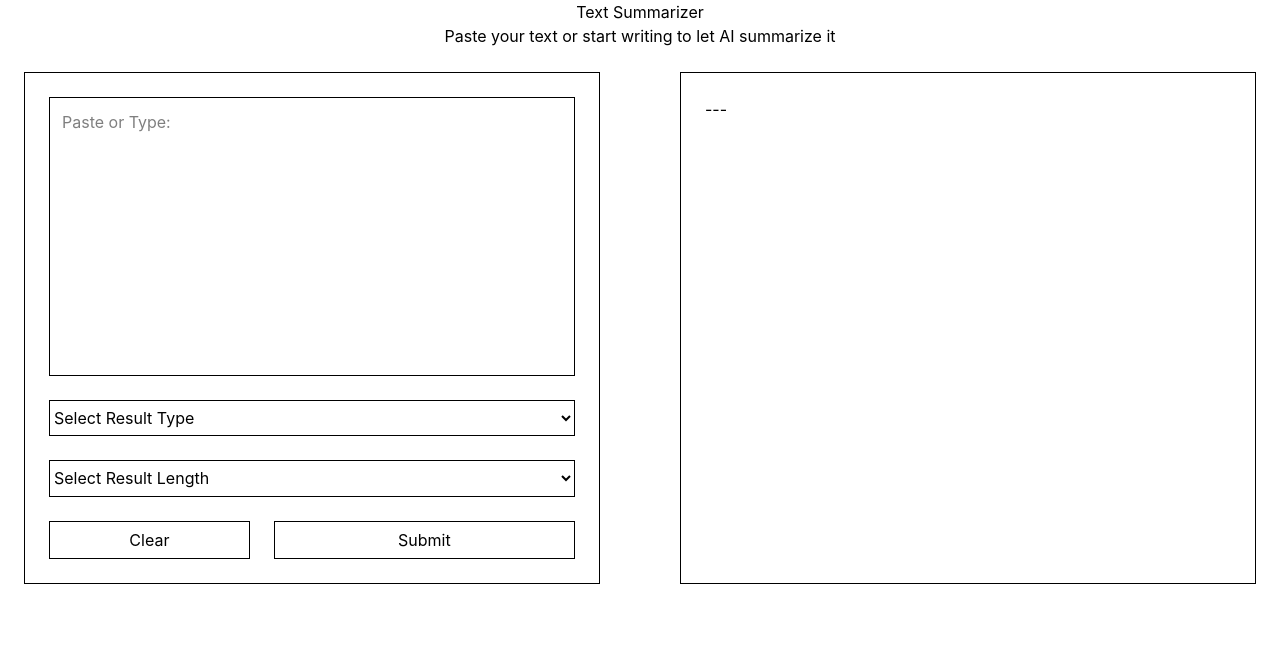
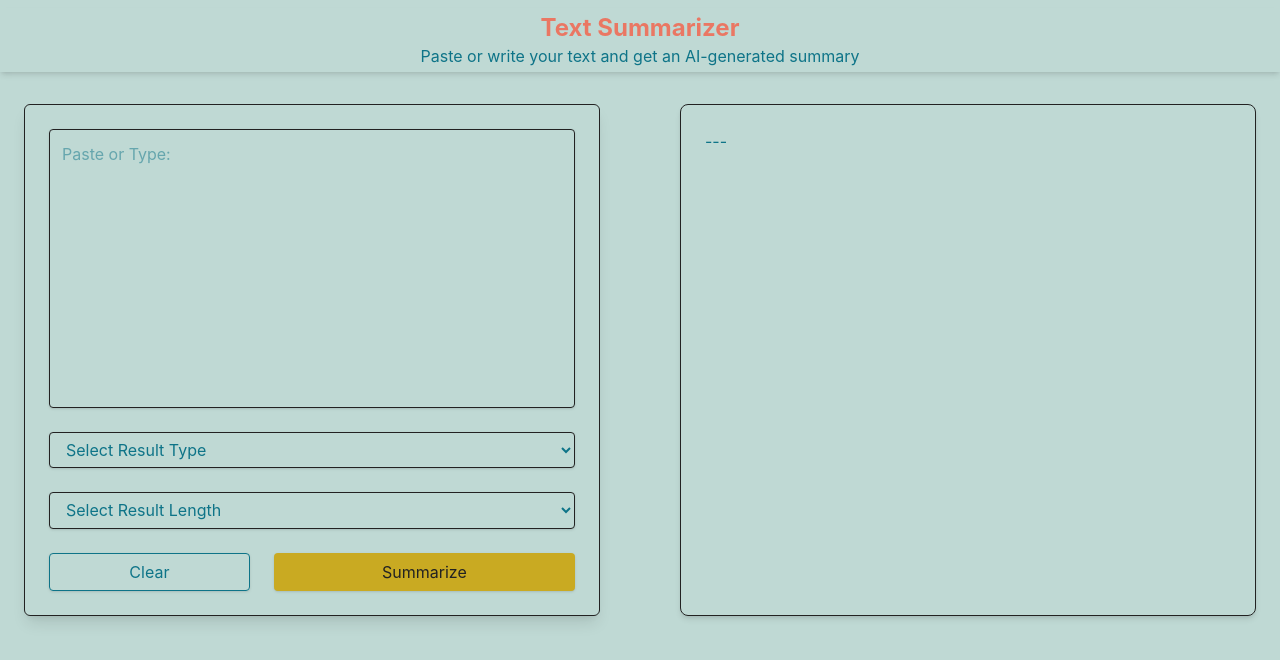
Before and after one commit to devesh7yadav/text-summarizer, a React app in the folder frontend/: page / in a window 1280 px wide. Shown: the top 660 px of the page. Built offline with nearby package versions, Linux system fonts and the light colour scheme; the HTML template or start-up script is replaced by a standard one.

Commit message:
Added colours and shadows

```diff
--- a/frontend/src/App.jsx
+++ b/frontend/src/App.jsx
@@ -1,7 +1,17 @@
 import MainPage from "./MainPage"
 
 function App() {
-  return <MainPage />
+
+  return (
+    <div>
+      <div className="w-full shadow-md text-center my-2 p-1">
+        <h1 className="text-2xl text-[#EA7763] font-bold">Text Summarizer</h1>
+        <h3 className="text-[#0E7488]">Paste or write your text and get an AI-generated summary</h3>
+      </div>
+
+      <MainPage />
+    </div>
+  )
 }
 
 export default App
--- a/frontend/src/MainPage.jsx
+++ b/frontend/src/MainPage.jsx
@@ -56,16 +56,13 @@ function MainPage() {
     return (
       <div className="grid place-items-center px-6">
 
-        <h1>Text Summarizer</h1>
-        <h3>Paste your text or start writing to let AI summarize it</h3>
-
         <div className="grid grid-cols-1 md:grid-cols-2 gap-8 md:gap-20 my-6">
 
             <div className="grid max-h-128">
-                <form onSubmit={handleSubmit} onReset={handleReset} className="grid grid-cols-1 border p-6 gap-y-6">
+                <form onSubmit={handleSubmit} onReset={handleReset} className="grid grid-cols-1 border border-[#222222] p-6 gap-y-6 rounded-md shadow-lg">
 
                     <textarea
-                        className="p-3 border resize-none"
+                        className="p-3 border border-[#222222] resize-none rounded-sm shadow-sm text-[#0E7488]"
                         id="input"
                         value={formData.text}
                         onChange={handleChange}
@@ -77,7 +74,7 @@ function MainPage() {
                     <select
                         name="type"
                         id="type"
-                        className="border"
+                        className="border border-[#222222] rounded-sm shadow-sm px-3 text-[#0E7488] bg-[#BFD9D4]"
                     >
                         <option value="">Select Result Type</option>
                         <option value="Paragraphs">Paragraph</option>
@@ -87,7 +84,7 @@ function MainPage() {
                     <select
                         name="length"
                         id="length"
-                        className="border"
+                        className="border border-[#222222] rounded-sm shadow-sm px-3 text-[#0E7488] bg-[#BFD9D4]"
                     >
                         <option value="">Select Result Length</option>
                         <option value="Short">Short</option>
@@ -96,14 +93,14 @@ function MainPage() {
                     </select>
 
                     <div className="grid grid-cols-[2fr_3fr] gap-6">
-                        <button type="reset" className="border">Clear</button>
-                        <button type="submit" className="border">Submit</button>
+                        <button type="reset" className="border rounded-sm shadow-sm text-[#0E7488]">Clear</button>
+                        <button type="submit" className="rounded-sm shadow-sm text-[#222222] bg-[#C9AA22]">Summarize</button>
                     </div>
 
                 </form>
             </div>
 
-            <div className="border h-128 p-6">
+            <div className="border border-[#222222] h-128 p-6 rounded-lg shadow-md text-[#0E7488]">
                 {result}
             </div>
 
--- a/frontend/src/index.css
+++ b/frontend/src/index.css
@@ -9,5 +9,5 @@ html, body, #root {
 }
 
 body {
-  background-color: white;
+  background-color: #BFD9D4;
 }
```
Also changed, not shown: frontend/Colours.txt (added).
